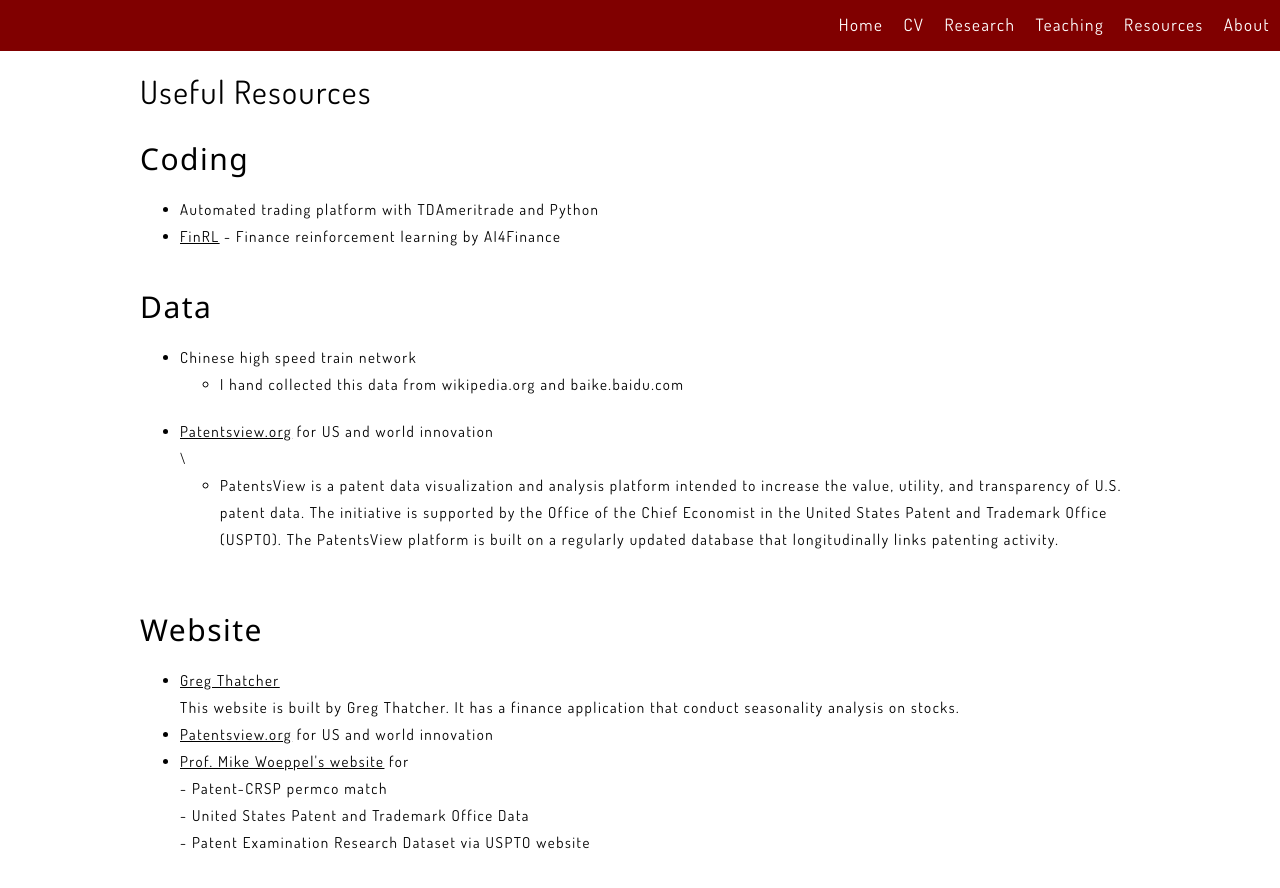
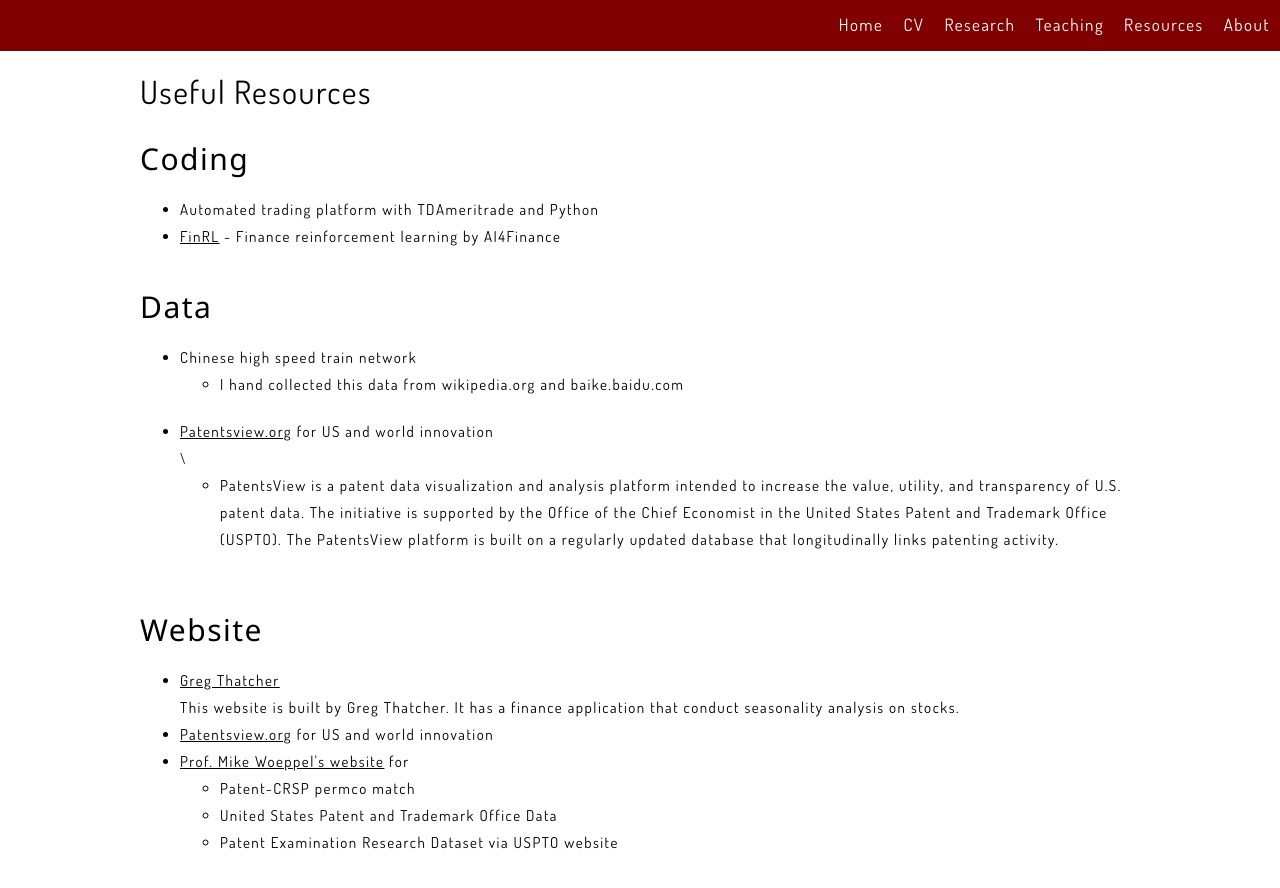
Before and after one commit to xieyutongcn/xieyutongcn.github.io, a Jekyll site: the page built from Resources.html, in a window 1280 px wide. Shown: the top 888 px of the page. Built offline with Jekyll 4.4.1, drawn with Linux system fonts in a browser that asks for light colours.

Commit message:
Update Resources.html

```diff
--- a/Resources.html
+++ b/Resources.html
@@ -32,11 +32,11 @@
             <li>
                 <a href = "https://www.mikewoeppel.com/data">Prof. Mike Woeppel's website</a> for
             </li>
-            <dl>
-                <dt>- Patent-CRSP permco match</dt>
-                <dt>- United States Patent and Trademark Office Data</dt>
-                <dt>- Patent Examination Research Dataset via USPTO website</dt>
-            </dl>
+            <ul>
+                <li>Patent-CRSP permco match</li>
+                <li>United States Patent and Trademark Office Data</li>
+                <li>Patent Examination Research Dataset via USPTO website</li>
+            </ul>
         </ul>
     </div>
 </body>
```
